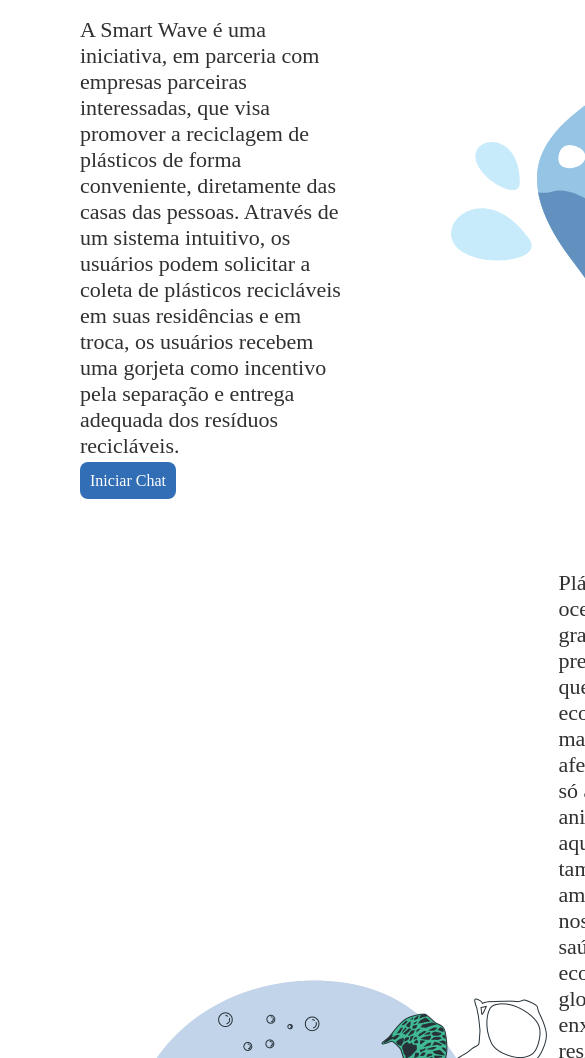
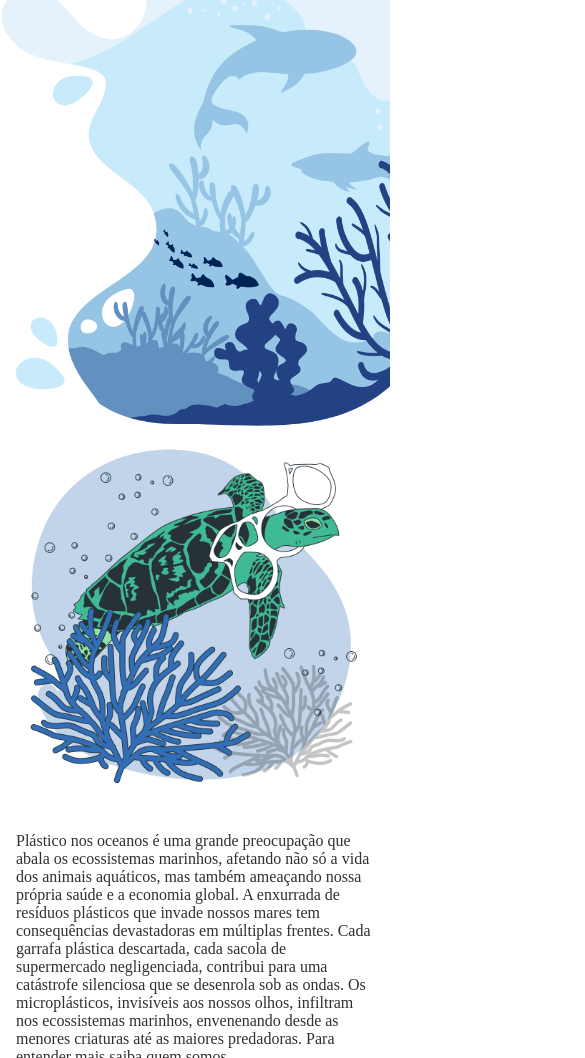
Before and after one commit to GuiRomanholi/GS_frontend, a plain HTML site: page index.html in a window 390 px wide. Shown: the part 543-1601 px from the top of the page, 585 px wide, since content can reach past the window. Drawn offline with Linux system fonts and the light colour scheme.

Commit message:
colocando resposividade no index

```diff
--- a/css/index.css
+++ b/css/index.css
@@ -72,11 +72,11 @@
     height: auto;
 }
 
-.text2 a{
+.text2 a {
     text-decoration: none;
 }
 
-.main-text a{
+.main-text a {
     text-decoration: none;
 }
 
@@ -89,64 +89,97 @@
     height: 100%;
 }
 
-main #section1{
+main #section1 {
     display: flex;
     justify-content: space-between;
+    flex-wrap: wrap;
 }
 
-.main-text{
+.main-text {
     padding: 5rem;
+    flex: 1;
+    min-width: 300px;
 }
 
-.main-text h1{
+.main-text h1 {
     font-size: 51px;
     color: #316EB5;
 }
-.main-text p{
+
+.main-text p {
     color: #303030;
     margin-top: 2rem;
     padding-bottom: 5%;
     font-size: 22px;
-
-}
-.main-text a{
-
-    background: #316EB5;
-    color: #ffffff;
-    padding: 10px;
-    border-radius: 8px;
-
 }
 
-#section2{
-    display: flex;
-    justify-content: space-between;
-    align-items: center;
-}
-
-#section2 a{
+.main-text a {
     background: #316EB5;
     color: #ffffff;
     padding: 10px;
     border-radius: 8px;
 }
 
-#section2 p{
-    font-size: 100%;
-    color: #303030;
-    padding-bottom: 5%;
-    font-size: 22px;
+.main-img {
+    flex: 1;
+    display: flex;
+    justify-content: flex-end;
+    align-items: center;
+    min-width: 300px;
+}
+
+.main-img img {
+    max-width: 100%;
+    height: auto;
+}
+
+/* Ajuste para a imagem mar */
+.main-img {
+    margin-left: auto;
+    margin-right: 0;
+    display: flex;
+    max-width: 100%;
+    height: auto;
 
 }
 
-#section2 img{
-    width: 500px;
-    padding-bottom: 20%;
-    margin-left: 20%;
+#section2 {
+    display: flex;
+    justify-content: space-between;
+    align-items: center;
+    flex-wrap: wrap;
 }
 
-.text2{
+#section2 a {
+    background: #316EB5;
+    color: #ffffff;
+    padding: 10px;
+    border-radius: 8px;
+}
+
+#section2 p {
+    font-size: 22px;
+    color: #303030;
+    padding-bottom: 5%;
+}
+
+#section2 img {
+    width: 100%;
+    max-width: 500px;
+}
+
+.text2 {
     margin-left: 15%;
+    flex: 1;
+    min-width: 300px;
+}
+
+.img2 {
+    flex: 1;
+    display: flex;
+    justify-content: center;
+    align-items: center;
+    min-width: 300px;
 }
 
 #rodape {
@@ -194,7 +227,8 @@ color: #316EB5;
     border-radius: 5px;
     box-shadow: 0 0 10px rgba(0, 0, 0, 0.3);
     z-index: 1000;
-    width: 25%;
+    width: 90%;
+    max-width: 400px;
     color: #fff;
 }
 
@@ -232,28 +266,27 @@ color: #316EB5;
     margin: 5px auto;
 }
 
-
-.form{
+.form {
     padding: 18px;
     color: #fff;
 }
 
-  .form h2{
+.form h2 {
     margin-top: 5px;
 }
 
-  .form-content{
+.form-content {
     margin-bottom: 8px;
     padding-bottom: 18px;
     position: relative;
 }
 
-  .form-content label{
+.form-content label {
     display: inline-block;
     margin-bottom: 4px;
 }
 
-  .form-content input{
+.form-content input {
     display: block;
     width: 100%;
     border-radius: 8px;
@@ -261,19 +294,18 @@ color: #316EB5;
     border: 2px solid #dfdfdf;
 }
 
-  .form-content a{
+.form-content a {
     position: absolute;
     bottom: -8px;
     left: 0;
     visibility: hidden;
 }
 
-
-  .form-content.error input{
+.form-content.error input {
     border-color: #ff3b25;
 }
 
-  .form-content.error a{
+.form-content.error a {
     color: #ff3b25;
     visibility: visible;
 }
@@ -352,6 +384,7 @@ button:hover {
 .message.success {
     color: green;
 }
+
 #login-dialog {
     background-color: #254c85;
     color: white;
@@ -364,6 +397,7 @@ button:hover {
 #login-dialog p {
     color: white;
 }
+
 #form-login button {
     border: 2px solid #ccc;
     display: flex;
@@ -374,7 +408,12 @@ button:hover {
     margin: auto; /* Centraliza horizontalmente */
 }
 
-#fechar-login-modal {
+#form-login button:hover {
+    background-color: #ddd;
+    color: black;
+}
+
+#login-dialog button[id="fechar-modal"] {
     border: 2px solid #ccc;
     display: flex;
     align-self: center;
@@ -383,3 +422,71 @@ button:hover {
     margin: auto; /* Centraliza horizontalmente */
     margin-top: 2%;
 }
+
+/* Media Queries */
+@media (max-width: 768px) {
+    #cabecalho {
+        flex-direction: column;
+        align-items: flex-start;
+        padding: 10px;
+    }
+
+    .links-list {
+        flex-direction: column;
+        gap: 10px;
+    }
+
+    .img-logo {
+        max-width: 15vh;
+        max-height: 15vh;
+    }
+
+    .main-text {
+        padding: 2rem;
+    }
+
+    .main-text h1 {
+        font-size: 36px;
+    }
+
+    .main-text p {
+        font-size: 18px;
+    }
+
+    #section2 {
+        flex-direction: column;
+    }
+
+    #section2 p {
+        font-size: 18px;
+    }
+
+    .text2 {
+        margin-left: 0;
+        padding: 1rem;
+    }
+
+    .img2 {
+        margin-left: 0;
+        padding: 1rem;
+    }
+
+    #rodape {
+        height: auto;
+        padding: 20px;
+    }
+}
+
+@media (max-width: 480px) {
+    .main-text h1 {
+        font-size: 28px;
+    }
+
+    .main-text p {
+        font-size: 16px;
+    }
+
+    #section2 p {
+        font-size: 16px;
+    }
+}
```
Lines whose indentation alone changed are shown as unchanged.
